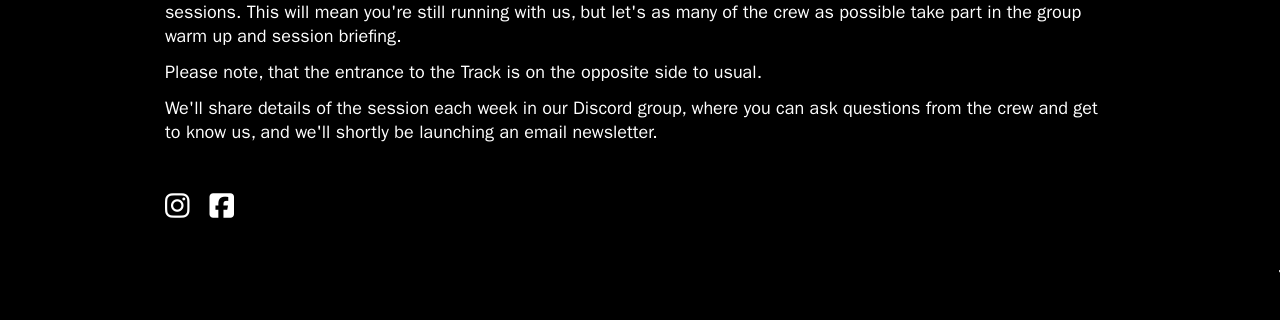
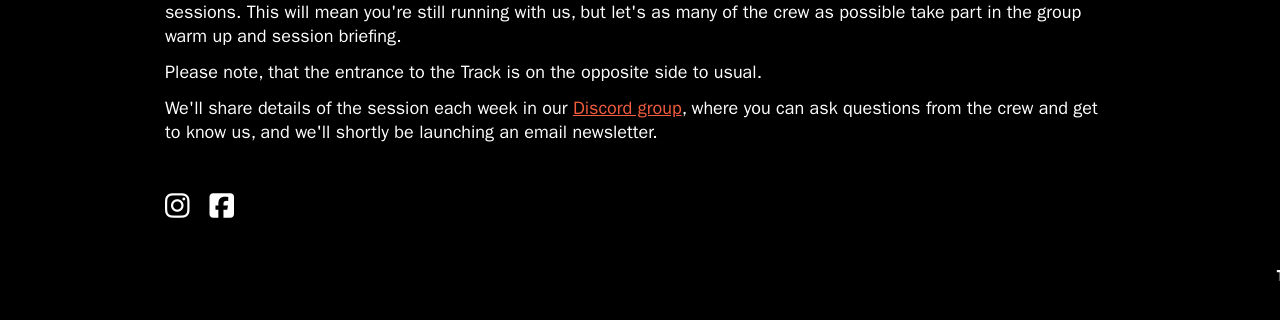
Before and after one commit to benhubbard434/trackeast, a Jekyll site: the page built from how-to-run-with-us.html, in a window 1280 px wide. Shown: the part 499-819 px from the top of the page. Built offline with Jekyll 4.4.1, drawn with Linux system fonts in a browser that asks for light colours; nearby versions of some CDN libraries; some web fonts are replaced; part of the change alters nothing that is shown.

```diff
--- a/how-to-run-with-us.html
+++ b/how-to-run-with-us.html
@@ -10,4 +10,4 @@ layout: main
 
 <p>Please note, that the entrance to the Track is on the opposite side to usual.</p>
 
-<p>We'll share details of the session each week in our Discord group, where you can ask questions from the crew and get to know us, and we'll shortly be launching an email newsletter.</p>
+<p>We'll share details of the session each week in our <a href="https://discord.gg/5auJxgZad9">Discord group</a>, where you can ask questions from the crew and get to know us, and we'll shortly be launching an email newsletter.</p>
```
